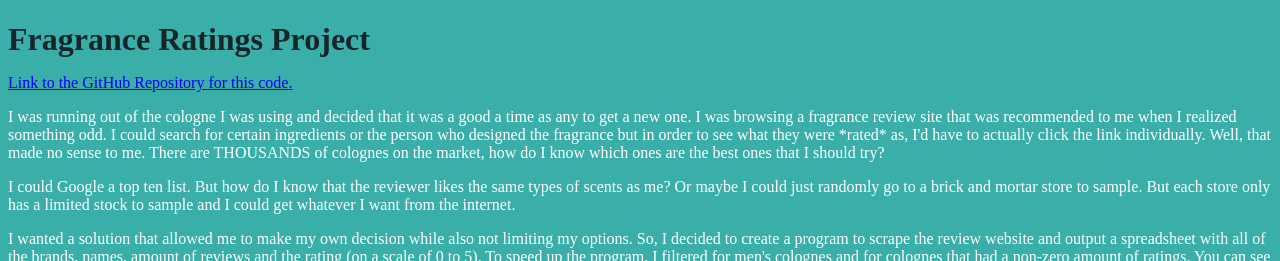
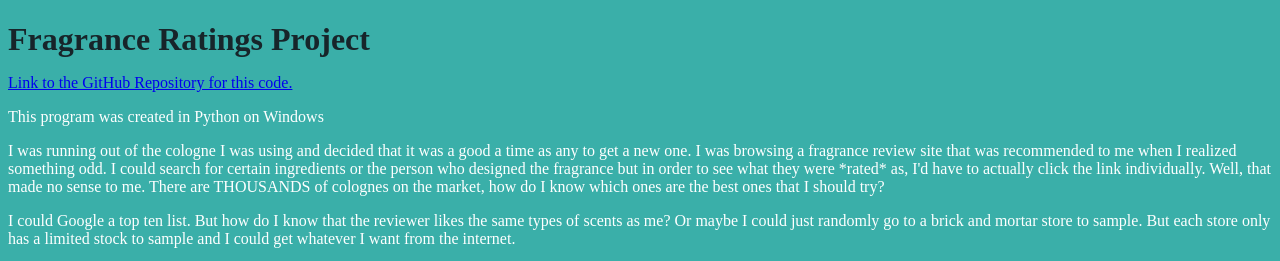
Before and after one commit to SimonCCooke/SimonCCooke.github.io, a plain HTML site: page fragrance-ratings.html in a window 1280 px wide. Shown: the top 261 px of the page. Drawn offline with Linux system fonts and the light colour scheme.

Commit message:
Operating System Schema

```diff
--- a/fragrance-ratings.html
+++ b/fragrance-ratings.html
@@ -18,6 +18,7 @@
 <body itemscope itemtype="http://schema.org/SoftwareApplication">
 <h1 itemprop="applicationCategory">Fragrance Ratings Project</h1>
 <p><a itemprop="downloadUrl" href=https://github.com/SimonCCooke/SimonCCooke.github.io/blob/master/fragrance.py>Link to the GitHub Repository for this code.</a></p>
+<p itemprop="operatingSystem">This program was created in Python on Windows</p>
 <p itemprop="description">I was running out of the cologne I was using and decided that it was a good a time as any to get a new one. I was browsing a fragrance review site that was recommended to me when I realized something odd. I could search for certain ingredients or the person who designed the fragrance but in order to see what they were *rated* as, I'd have to actually click the link individually. Well, that made no sense to me. There are THOUSANDS of colognes on the market, how do I know which ones are the best ones that I should try?</p>
 <p itemprop="description">I could Google a top ten list. But how do I know that the reviewer likes the same types of scents as me? Or maybe I could just randomly go to a brick and mortar store to sample. But each store only has a limited stock to sample and I could get whatever I want from the internet.</p>
 <p itemprop="description">I wanted a solution that allowed me to make my own decision while also not limiting my options. So, I decided to create a program to scrape the review website and output a spreadsheet with all of the brands, names, amount of reviews and the rating (on a scale of 0 to 5). To speed up the program, I filtered for men's colognes and for colognes that had a non-zero amount of ratings. You can see the output in the spreadsheet below.</p>
```
